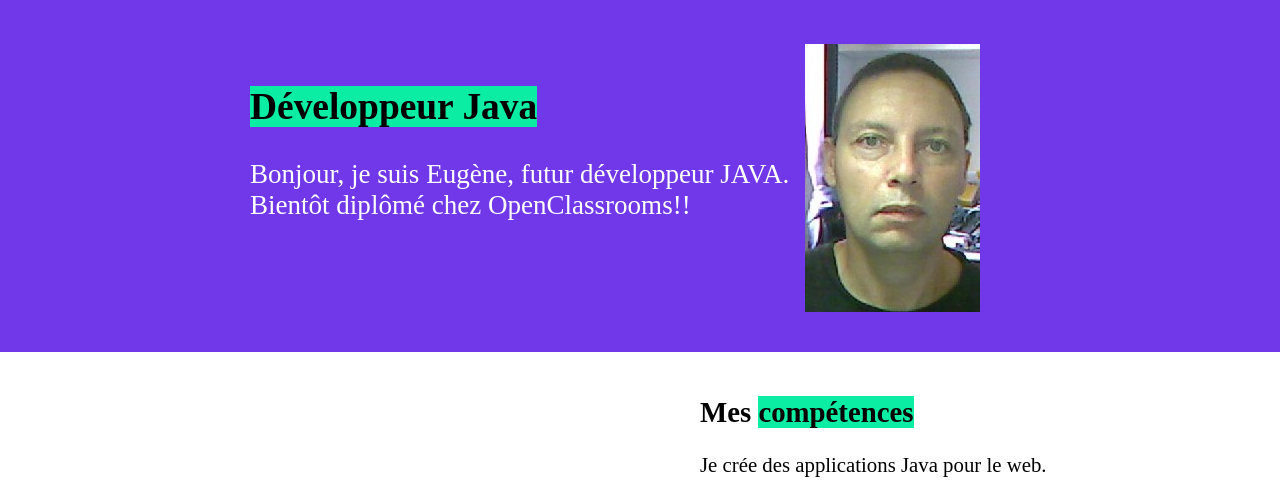
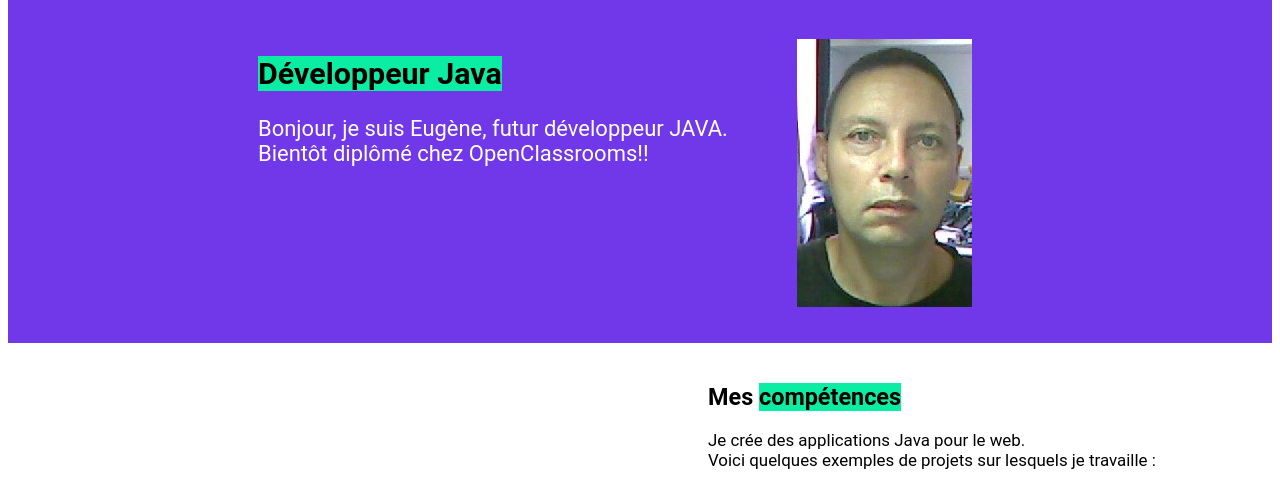
Before and after one commit to s6raphin/sdz_da_java, a plain HTML site: page p1_judith_eugene/p1_03_cv_html/cv.html in a window 1280 px wide. Shown: the part 122-603 px from the top of the page. Drawn offline with Linux system fonts and the light colour scheme.

Commit message:
modification police css.

```diff
--- a/p1_judith_eugene/p1_03_cv_html/css/stylev1.css
+++ b/p1_judith_eugene/p1_03_cv_html/css/stylev1.css
@@ -14,9 +14,11 @@
 
 /*-- corps de la page--*/
 body
-{
-margin: 0;
-}
+{body
+    margin: 0;
+   font-family: Roboto, 'Segoe UI', Tahoma, sans-serif;
+   font-size: 81.25%;
+ }
 #conteneur
 {
 width: auto;
```
